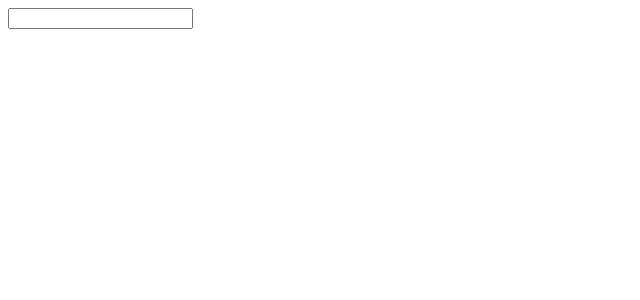
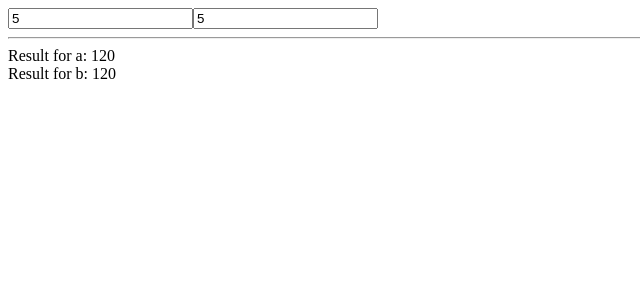
Before and after one commit to limitlesscreator/reactTheory, a React (Create React App) app: page / in a window 1280 px wide. Shown: the top 300 px of the page, without its empty margins (0-640 px from the left). Built offline with nearby package versions, Linux system fonts and the light colour scheme.

Commit message:
start practice file UseMemo, without memo yet

```diff
--- a/src/App.js
+++ b/src/App.js
@@ -1,53 +1,11 @@
 import React, {useState, useReducer} from "react";
-import {Todo} from "./Todo";
-
-export const ACTIONS = {
-    ADD_TODO: 'add_todo',
-    TOGGLE_TODO: 'toggle_todo',
-    DELETE_TODO: 'delete_todo'
-}
-
-function reducer(todos, action) {
-    switch (action.type) {
-        case ACTIONS.ADD_TODO:
-            return [...todos, newTodo(action.payload.name)]
-        case ACTIONS.TOGGLE_TODO:
-            return todos.map(todo => {
-                if (todo.id === action.payload.id) {
-                    return {...todo, complete: !todo.complete}
-                }
-                return todo
-            })
-        case ACTIONS.DELETE_TODO:
-            return todos = todos.filter(t => t.id !== action.payload.id)
-        default:
-            return todos
-    }
-}
-
-function newTodo(name) {
-    return {id: Date.now(), name: name, complete: false}
-}
+import {Example} from "./UseMemo";
 
 export function App() {
-    const [todos, dispatch] = useReducer(reducer, [])
-    const [name, setName] = useState('')
 
-    function handleSubmit(e) {
-        e.preventDefault()
-        dispatch({type: ACTIONS.ADD_TODO, payload: {name: name}})
-        setName('')
-    }
-
-    console.log(todos)
     return (
         <>
-            <form onSubmit={handleSubmit}>
-                <input type='text' value={name} onChange={e => setName(e.target.value)}></input>
-            </form>
-            {todos.map(todo => {
-                return <Todo key={todo.id} todo={todo} dispatch={dispatch}/>
-            })}
+        <Example/>
         </>
     )
 }
--- a/src/Todo.js
+++ /dev/null
@@ -1,13 +0,0 @@
-import React, {} from "react";
-import {ACTIONS} from "./App";
-
-export function Todo({todo, dispatch}) {
-
-    return (
-        <div>
-            <span style={{color: todo.complete ? '#AAA' : '#000'}}>{todo.name}</span>
-            <button onClick={() => dispatch({type: ACTIONS.TOGGLE_TODO, payload: {id: todo.id}})}>Toogle</button>
-            <button  onClick={() => dispatch({type: ACTIONS.DELETE_TODO, payload: {id: todo.id}})}>Delete</button>
-        </div>
-    )
-}
--- /dev/null
+++ b/src/UseMemo.tsx
@@ -0,0 +1,36 @@
+import React, {useMemo, useState} from "react";
+
+export function Example(){
+
+    const [a,setA] = useState<number>(5)
+    const [b,setB] = useState<number>(5)
+
+    let resultA = 1
+    let  resultB = 1
+
+
+    for (let i = 1; i <= a; i++){
+        let fake = 0
+        while (fake < 100000000){
+            fake++
+        }
+        resultA *= i
+    }
+    for (let i = 1; i <= b; i++) {
+        resultB *= i
+    }
+
+    return(
+        <>
+            <input value={a} onChange={(e)=> setA(+e.currentTarget.value)}/>
+            <input value={b} onChange={(e)=> setB(+e.currentTarget.value)}/>
+            <hr/>
+            <div>
+                Result for a: {resultA}
+            </div>
+            <div>
+                Result for b: {resultB}
+            </div>
+        </>
+    )
+}
```
